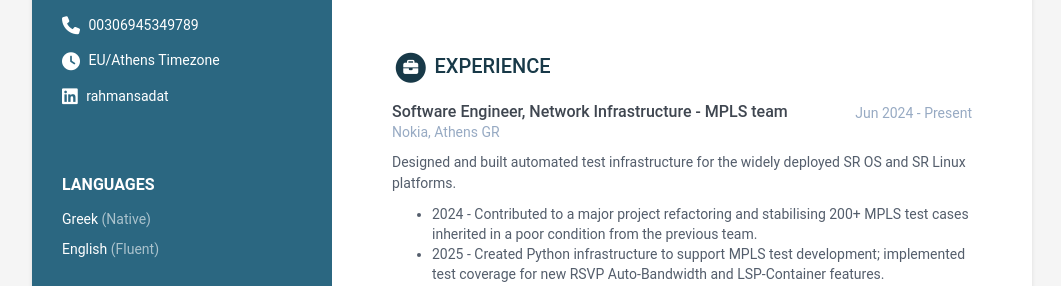
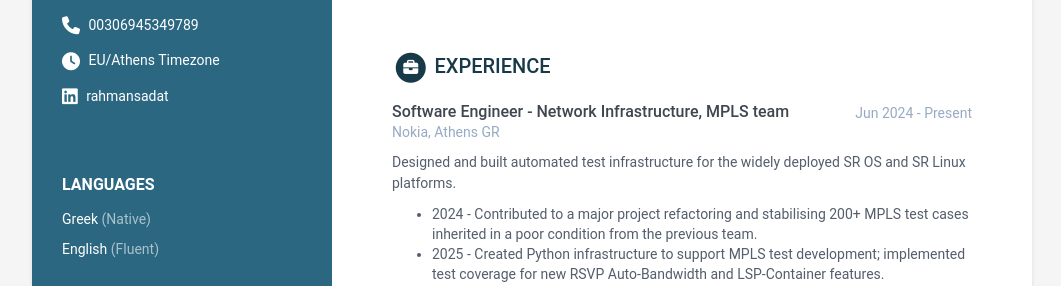
Before and after one commit to rahmansadat/rahmansadat.github.io, a Jekyll site: the page built from index.html, in a window 1280 px wide. Shown: the part 318-604 px from the top of the page, without its empty margins (108-1169 px from the left). Built offline with Jekyll 4.4.1, drawn with Linux system fonts in a browser that asks for light colours; nearby versions of some CDN libraries; library files that are not in the unit come from our copies.

Commit message:
fixed title

```diff
--- a/_data/data.yml
+++ b/_data/data.yml
@@ -64,7 +64,7 @@
 experiences:
   title: Experience
   info:
-  - role: Software Engineer, Network Infrastructure - MPLS team
+  - role: Software Engineer - Network Infrastructure, MPLS team
     time: Jun 2024 - Present
     company: Nokia, Athens GR
     details: |
```
